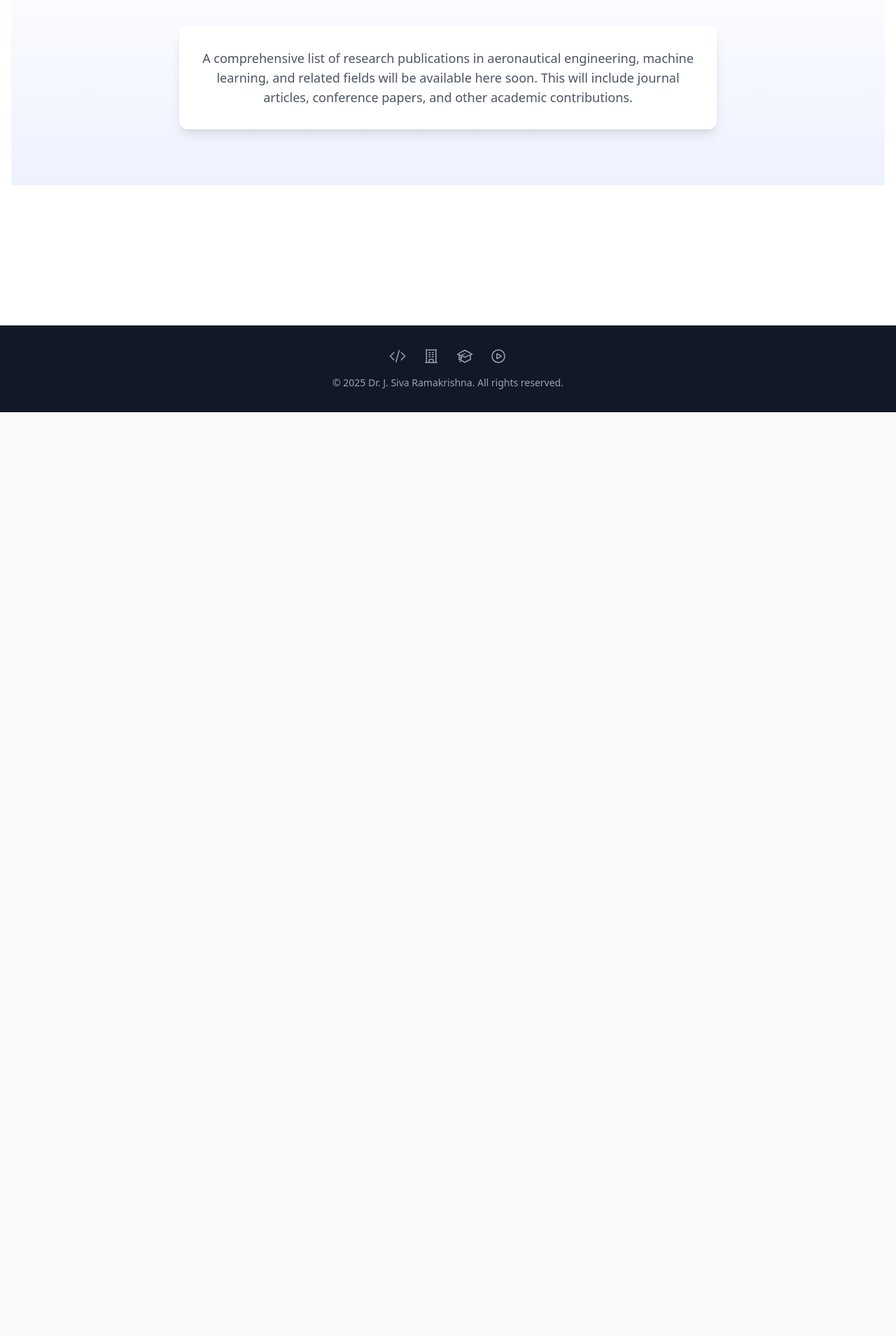
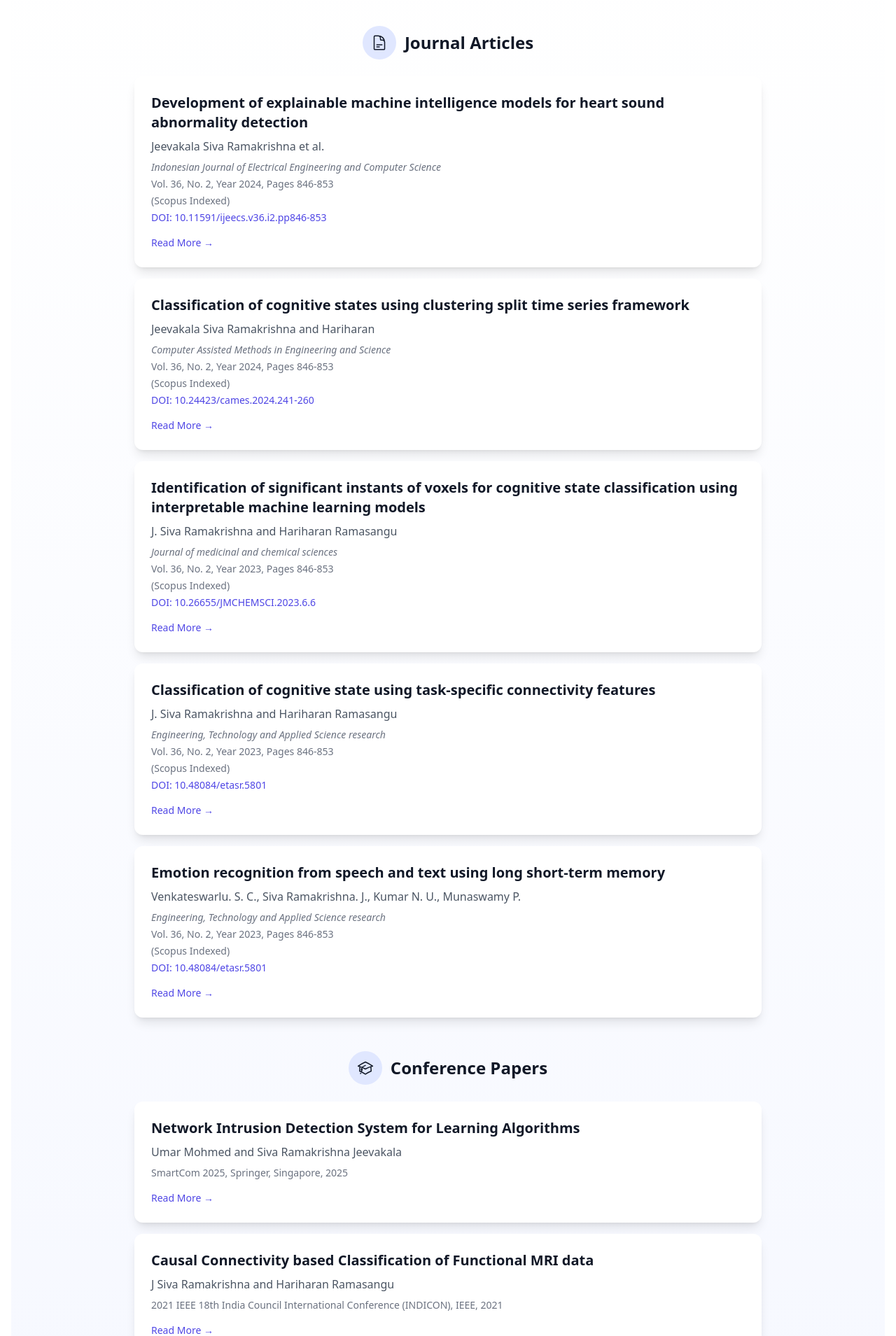
Before and after one commit to sivahari1/JSRK-portfolio, a React (Vite) app: page /publications in a window 1280 px wide. Shown: the part 211-2120 px from the top of the page at 70% size. Before the commit the page ends 800 px from the top, so only its background shows below. Built offline with nearby package versions, Linux system fonts and the light colour scheme.

Commit message:
Update Publications page with journal articles, conference papers, and book chapter

```diff
--- a/src/pages/Publications.tsx
+++ b/src/pages/Publications.tsx
@@ -1,6 +1,222 @@
 import { motion } from 'framer-motion';
+import { DocumentTextIcon, AcademicCapIcon, BookOpenIcon } from '@heroicons/react/24/outline';
+
+interface JournalArticle {
+  title: string;
+  authors: string;
+  journal: string;
+  year: string;
+  doi: string;
+  link: string;
+}
+
+interface ConferencePaper {
+  title: string;
+  authors: string;
+  conference: string;
+  year: string;
+  location: string;
+  link: string;
+}
+
+interface BookChapter {
+  title: string;
+  authors: string;
+  book: string;
+  year: string;
+  publisher: string;
+  link: string;
+}
+
+interface PublicationSection {
+  type: string;
+  items: (JournalArticle | ConferencePaper | BookChapter)[];
+}
 
 const Publications = () => {
+  const publications: PublicationSection[] = [
+    {
+      type: 'Journal Articles',
+      items: [
+        {
+          title: 'Development of explainable machine intelligence models for heart sound abnormality detection',
+          authors: 'Jeevakala Siva Ramakrishna et al.',
+          journal: 'Indonesian Journal of Electrical Engineering and Computer Science',
+          year: '2024',
+          doi: '10.11591/ijeecs.v36.i2.pp846-853',
+          link: 'https://ijeecs.iaescore.com/index.php/IJEECS/article/view/35067'
+        },
+        {
+          title: 'Classification of cognitive states using clustering split time series framework',
+          authors: 'Jeevakala Siva Ramakrishna and Hariharan',
+          journal: 'Computer Assisted Methods in Engineering and Science',
+          year: '2024',
+          doi: '10.24423/cames.2024.241-260',
+          link: '#'
+        },
+        {
+          title: 'Identification of significant instants of voxels for cognitive state classification using interpretable machine learning models',
+          authors: 'J. Siva Ramakrishna and Hariharan Ramasangu',
+          journal: 'Journal of medicinal and chemical sciences',
+          year: '2023',
+          doi: '10.26655/JMCHEMSCI.2023.6.6',
+          link: '#'
+        },
+        {
+          title: 'Classification of cognitive state using task-specific connectivity features',
+          authors: 'J. Siva Ramakrishna and Hariharan Ramasangu',
+          journal: 'Engineering, Technology and Applied Science research',
+          year: '2023',
+          doi: '10.48084/etasr.5801',
+          link: '#'
+        },
+        {
+          title: 'Emotion recognition from speech and text using long short-term memory',
+          authors: 'Venkateswarlu. S. C., Siva Ramakrishna. J., Kumar N. U., Munaswamy P.',
+          journal: 'Engineering, Technology and Applied Science research',
+          year: '2023',
+          doi: '10.48084/etasr.5801',
+          link: '#'
+        }
+      ]
+    },
+    {
+      type: 'Conference Papers',
+      items: [
+        {
+          title: 'Network Intrusion Detection System for Learning Algorithms',
+          authors: 'Umar Mohmed and Siva Ramakrishna Jeevakala',
+          conference: 'SmartCom 2025',
+          year: '2025',
+          location: 'Springer, Singapore',
+          link: '#'
+        },
+        {
+          title: 'Causal Connectivity based Classification of Functional MRI data',
+          authors: 'J Siva Ramakrishna and Hariharan Ramasangu',
+          conference: '2021 IEEE 18th India Council International Conference (INDICON)',
+          year: '2021',
+          location: 'IEEE',
+          link: '#'
+        },
+        {
+          title: 'Classification of human emotions using EEG-based causal connectivity patterns',
+          authors: 'J. Siva Ramakrishna, Neelam Sinha, and Hariharan Ramasangu',
+          conference: 'Conference on Computational Intelligence in Bioinformatics and Computational Biology (CIBCB)',
+          year: '2021',
+          location: 'IEEE',
+          link: '#'
+        },
+        {
+          title: 'Estimation of functional connectivity in cognitive impaired brain using non-Homogeneous dynamic Bayesian model',
+          authors: 'J. Siva Ramakrishna and Hariharan Ramasangu',
+          conference: 'IEEE Region 10 Conference (TENCON)',
+          year: '2019',
+          location: 'IEEE',
+          link: '#'
+        },
+        {
+          title: 'Functional connectivity analysis of default mode network for healthy and unhealthy brains',
+          authors: 'J. Siva Ramakrishna and Hariharan Ramasangu',
+          conference: 'IEEE Symposium Series on Computational Intelligence (SSCI)',
+          year: '2018',
+          location: 'IEEE',
+          link: '#'
+        },
+        {
+          title: 'Functional MRI data analysis using connectivity strengths to identify cognitive states',
+          authors: 'J. Siva Ramakrishna and Hariharan Ramasangu',
+          conference: 'International Conference on Advances in Computing, Communications, and Informatics (ICACCI)',
+          year: '2018',
+          location: 'IEEE',
+          link: '#'
+        },
+        {
+          title: 'Tensor gradient based discriminative region analysis for cognitive state classification',
+          authors: 'J. Siva Ramakrishna and Hariharan Ramasangu',
+          conference: 'IEEE Region 10 Conference (TENCON)',
+          year: '2017',
+          location: 'IEEE',
+          link: '#'
+        },
+        {
+          title: 'Classification of cognitive state using clustering based maximum margin feature selection framework',
+          authors: 'J. Siva Ramakrishna and Hariharan Ramasangu',
+          conference: 'International Conference on Advances in Computing, Communications, and Informatics (ICACCI)',
+          year: '2017',
+          location: 'IEEE',
+          link: '#'
+        },
+        {
+          title: 'Classification of cognitive state using statistics of split time series',
+          authors: 'J. Siva Ramakrishna and Hariharan Ramasangu',
+          conference: 'IEEE Annual India Conference (INDICON)',
+          year: '2016',
+          location: 'IEEE',
+          link: '#'
+        },
+        {
+          title: 'Cognitive state classification using clustering-classifier hybrid method',
+          authors: 'J. Siva Ramakrishna and Hariharan Ramasangu',
+          conference: 'International Conference on Advances in Computing, Communications, and Informatics (ICACCI)',
+          year: '2016',
+          location: 'IEEE',
+          link: '#'
+        }
+      ]
+    },
+    {
+      type: 'Book Chapters',
+      items: [
+        {
+          title: 'Analysis and classification of discriminative region in cognitive functional MRI data',
+          authors: 'J. Siva Ramakrishna and Hariharan Ramasangu',
+          book: 'Computational intelligence: theories and applications and future directions Volume II',
+          year: '2019',
+          publisher: 'Springer',
+          link: '#'
+        }
+      ]
+    }
+  ];
+
+  const getIcon = (type: string) => {
+    switch (type) {
+      case 'Journal Articles':
+        return <DocumentTextIcon className="h-6 w-6" />;
+      case 'Conference Papers':
+        return <AcademicCapIcon className="h-6 w-6" />;
+      case 'Book Chapters':
+        return <BookOpenIcon className="h-6 w-6" />;
+      default:
+        return <DocumentTextIcon className="h-6 w-6" />;
+    }
+  };
+
+  const renderPublicationDetails = (item: JournalArticle | ConferencePaper | BookChapter, type: string) => {
+    if (type === 'Journal Articles') {
+      const journalItem = item as JournalArticle;
+      return (
+        <div className="space-y-1">
+          <p className="italic">{journalItem.journal}</p>
+          <p>Vol. 36, No. 2, Year {journalItem.year}, Pages 846-853</p>
+          <p className="text-sm text-gray-500">(Scopus Indexed)</p>
+          {journalItem.doi && (
+            <p className="text-sm text-indigo-600 dark:text-indigo-400">
+              DOI: {journalItem.doi}
+            </p>
+          )}
+        </div>
+      );
+    } else if (type === 'Conference Papers') {
+      const conferenceItem = item as ConferencePaper;
+      return <p>{conferenceItem.conference}, {conferenceItem.location}, {conferenceItem.year}</p>;
+    } else {
+      const bookItem = item as BookChapter;
+      return <p>{bookItem.book}, {bookItem.publisher}, {bookItem.year}</p>;
+    }
+  };
+
   return (
     <div className="pt-16">
       <section className="py-20 bg-gradient-to-b from-white to-indigo-50 dark:from-gray-900 dark:to-gray-800">
@@ -14,13 +230,55 @@ const Publications = () => {
             <h1 className="text-4xl font-bold mb-8 text-gray-900 dark:text-white">
               Publications
             </h1>
-            <div className="max-w-3xl mx-auto bg-white dark:bg-gray-800 rounded-xl shadow-lg p-8">
-              <p className="text-gray-600 dark:text-gray-300 text-lg">
-                A comprehensive list of research publications in aeronautical engineering, machine learning,
-                and related fields will be available here soon. This will include journal articles,
-                conference papers, and other academic contributions.
-              </p>
-            </div>
+
+            {publications.map((section, index) => (
+              <motion.div
+                key={index}
+                initial={{ opacity: 0, y: 20 }}
+                animate={{ opacity: 1, y: 0 }}
+                transition={{ duration: 0.8, delay: index * 0.2 }}
+                className="mb-12"
+              >
+                <div className="flex items-center justify-center mb-6">
+                  <div className="p-3 bg-indigo-100 dark:bg-indigo-900 rounded-full mr-3">
+                    {getIcon(section.type)}
+                  </div>
+                  <h2 className="text-2xl font-semibold text-gray-900 dark:text-white">
+                    {section.type}
+                  </h2>
+                </div>
+
+                <div className="max-w-4xl mx-auto">
+                  {section.items.map((item, itemIndex) => (
+                    <motion.div
+                      key={itemIndex}
+                      initial={{ opacity: 0, x: -20 }}
+                      animate={{ opacity: 1, x: 0 }}
+                      transition={{ duration: 0.5, delay: itemIndex * 0.1 }}
+                      className="bg-white dark:bg-gray-800 rounded-xl shadow-lg p-6 mb-4 hover:shadow-xl transition-shadow duration-300 text-left"
+                    >
+                      <h3 className="text-xl font-semibold text-gray-900 dark:text-white mb-2">
+                        {item.title}
+                      </h3>
+                      <p className="text-gray-600 dark:text-gray-300 mb-2">
+                        {item.authors}
+                      </p>
+                      <div className="text-sm text-gray-500 dark:text-gray-400 mb-2">
+                        {renderPublicationDetails(item, section.type)}
+                      </div>
+                      <a
+                        href={item.link}
+                        className="text-indigo-600 dark:text-indigo-400 hover:text-indigo-800 dark:hover:text-indigo-300 text-sm font-medium mt-2 inline-block"
+                        target="_blank"
+                        rel="noopener noreferrer"
+                      >
+                        Read More →
+                      </a>
+                    </motion.div>
+                  ))}
+                </div>
+              </motion.div>
+            ))}
           </motion.div>
         </div>
       </section>
```
